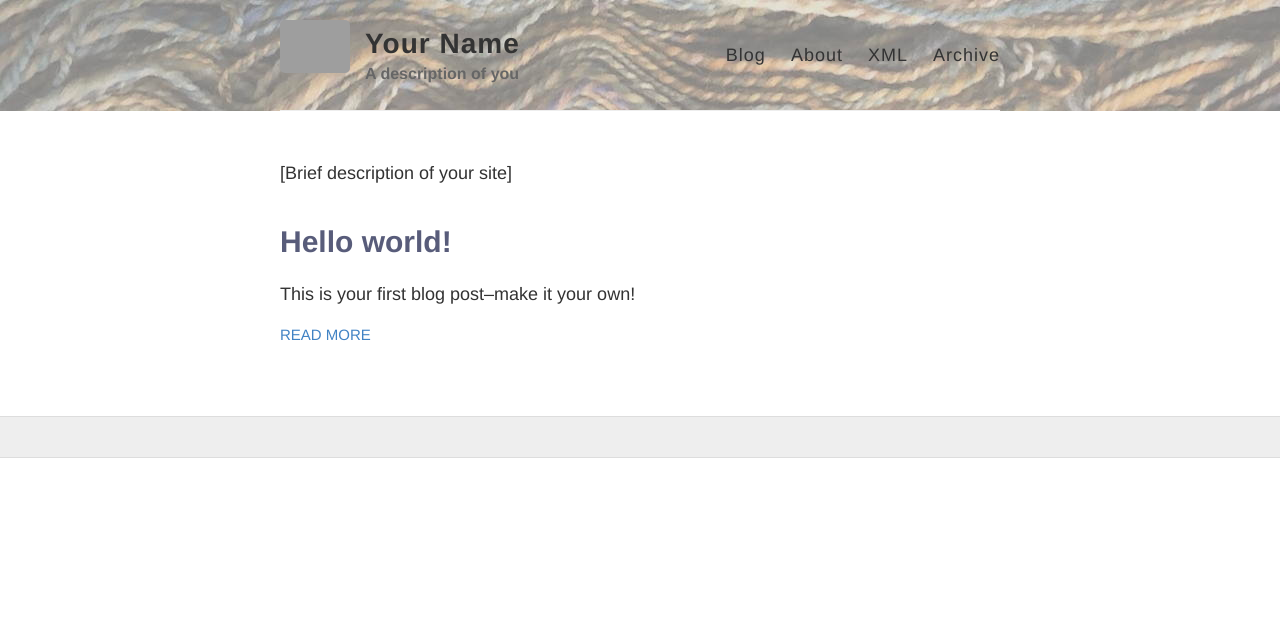
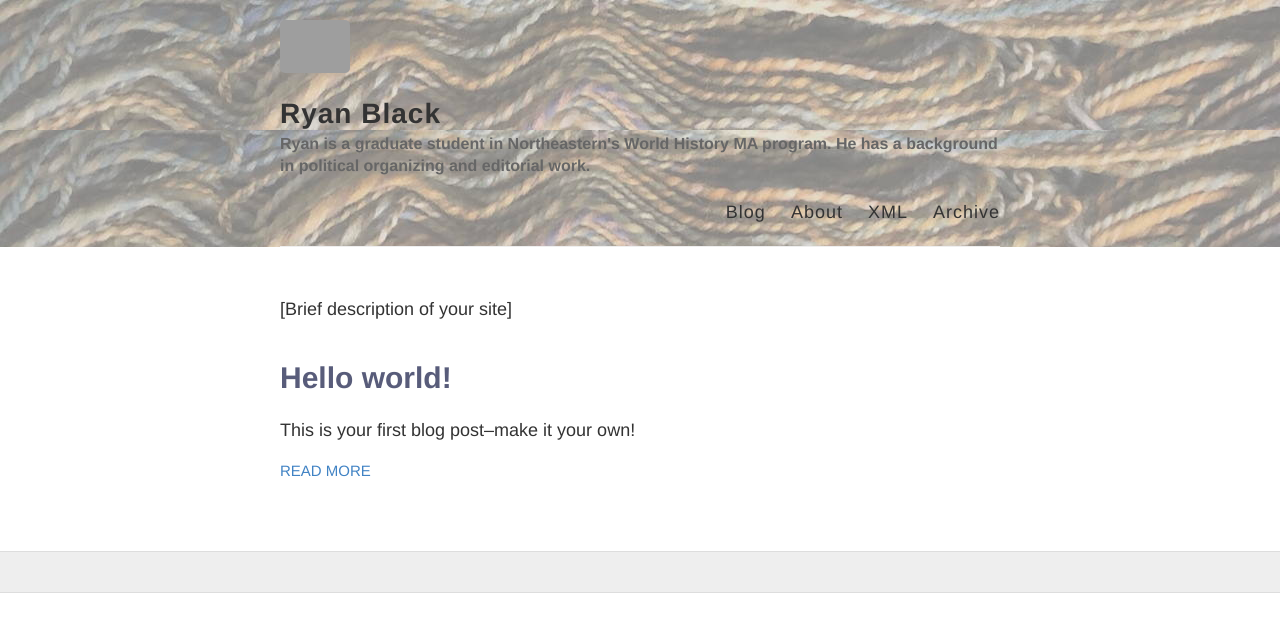
Before and after one commit to RyanBNE/RyanBNE.github.io, a Jekyll site: the page built from index.html, in a window 1280 px wide. Shown: the top 632 px of the page. Built offline with Jekyll 4.4.1, drawn with Linux system fonts in a browser that asks for light colours; grey boxes are pictures that could not be loaded.

Commit message:
2/13 commit 1
2/13 commit 1

```diff
--- a/_config.yml
+++ b/_config.yml
@@ -3,10 +3,10 @@
 #
 
 # Name of your site (displayed in the header)
-name: Your Name
+name: Ryan Black
 
 # Short bio or description (displayed in the header)
-description: A description of you
+description: Ryan is a graduate student in Northeastern's World History MA program. He has a background in political organizing and editorial work.
 
 # URL of your avatar or profile pic
 avatar: https://raw.githubusercontent.com/[yourusername]/[yourusername].github.io/master/images/[filename].jpg
```
Also changed, not shown: images/RBprofile.jpg (added).
